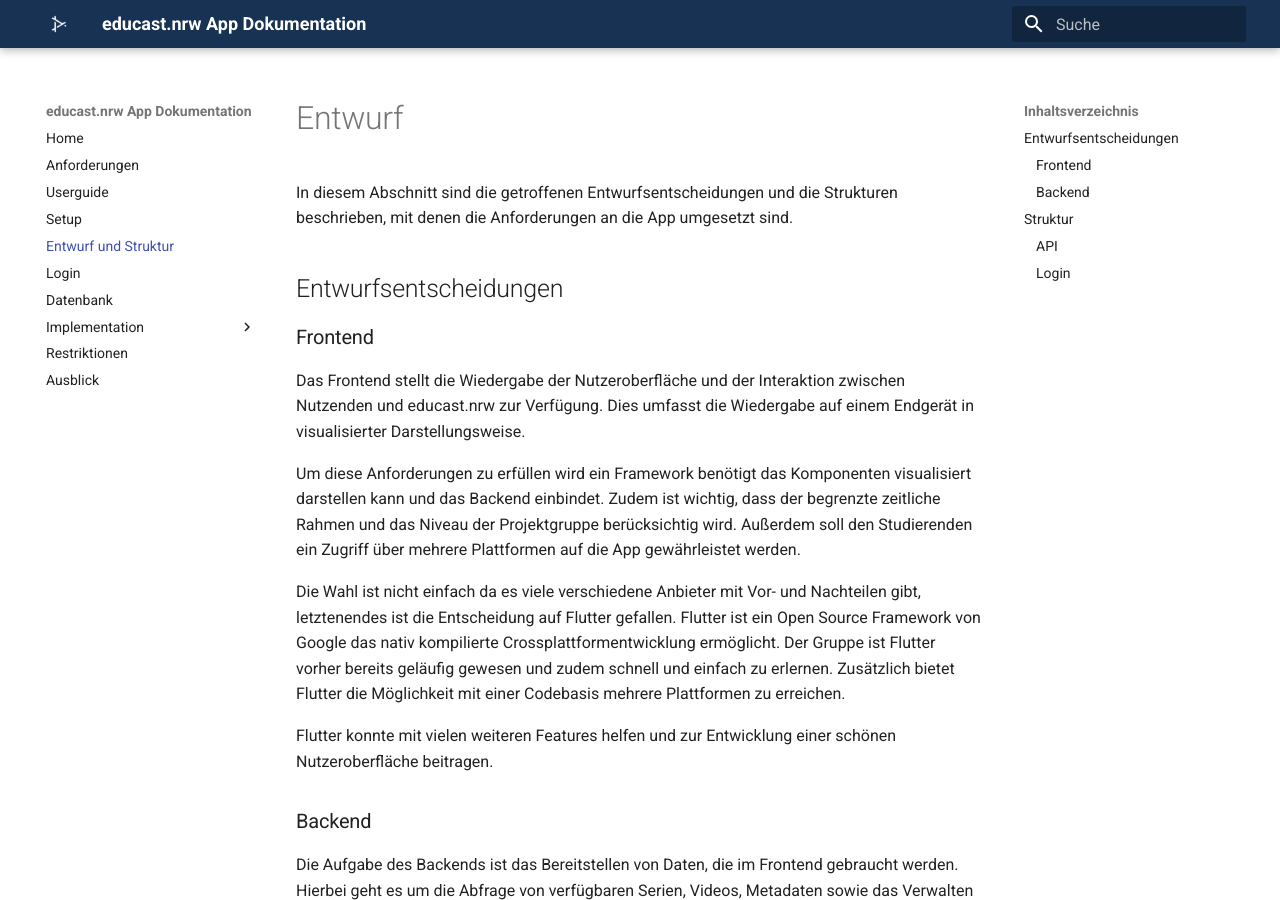
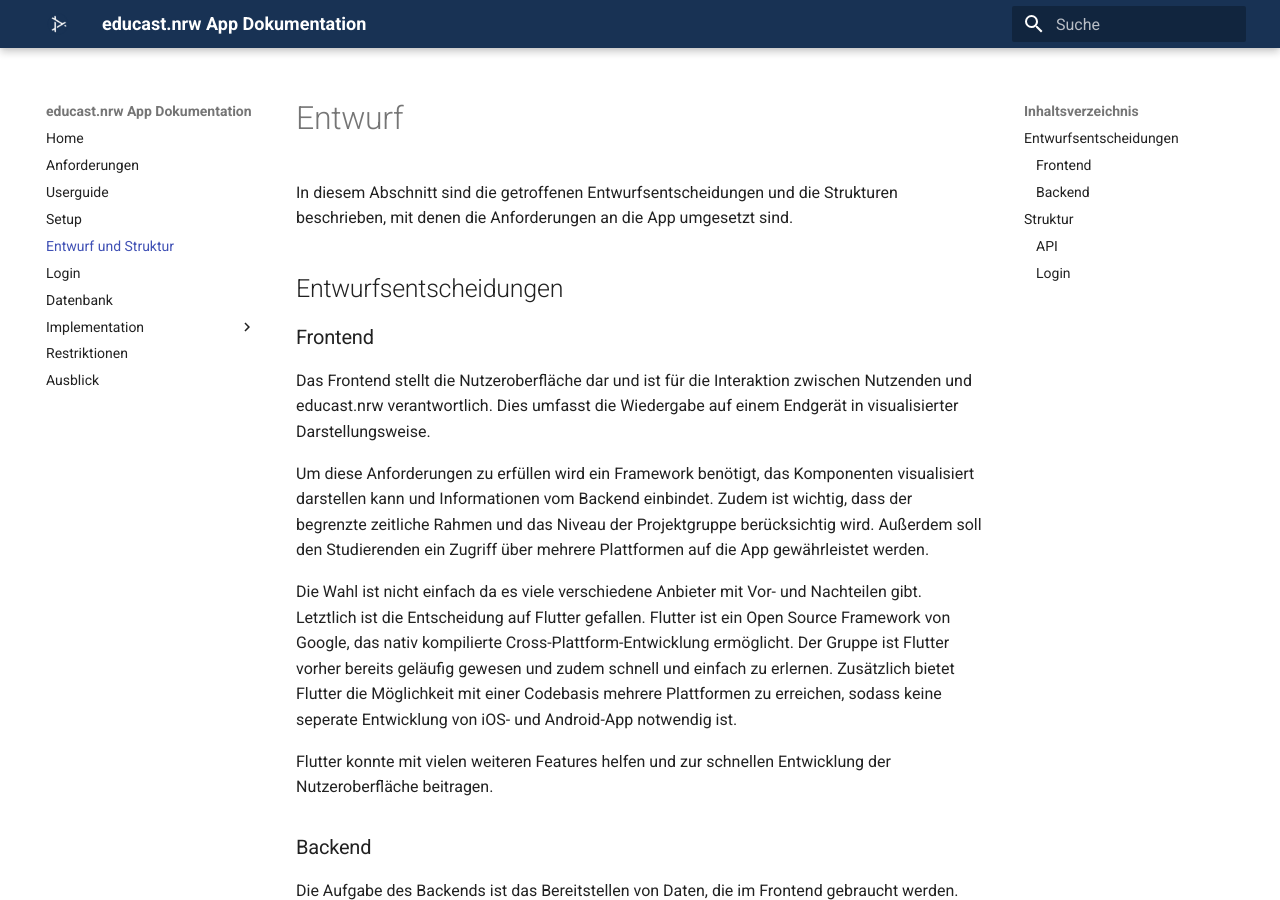
Before and after one commit to educastmobileapp/docs, an MkDocs documentation site: the page built from docs/entwurf.md, in a window 1280 px wide and 900 px high. Built offline with MkDocs 1.6.1 and Material for MkDocs 9.7.7, drawn with Linux system fonts in a browser that asks for light colours.

Commit message:
corrections

```diff
--- a/docs/entwurf.md
+++ b/docs/entwurf.md
@@ -6,15 +6,15 @@ In diesem Abschnitt sind die getroffenen Entwurfsentscheidungen und die Struktur
 
 ### Frontend
 
-Das Frontend stellt die Wiedergabe der Nutzeroberfläche und der Interaktion zwischen Nutzenden und educast.nrw zur Verfügung. Dies umfasst die Wiedergabe auf einem Endgerät in visualisierter Darstellungsweise.
+Das Frontend stellt die Nutzeroberfläche dar und ist für die Interaktion zwischen Nutzenden und educast.nrw verantwortlich. Dies umfasst die Wiedergabe auf einem Endgerät in visualisierter Darstellungsweise.
 
-Um diese Anforderungen zu erfüllen wird ein Framework benötigt das Komponenten visualisiert darstellen kann und das Backend einbindet. Zudem ist wichtig, dass der begrenzte zeitliche Rahmen und das Niveau der Projektgruppe berücksichtig wird. Außerdem soll den Studierenden ein Zugriff über mehrere Plattformen auf die App gewährleistet werden.
+Um diese Anforderungen zu erfüllen wird ein Framework benötigt, das Komponenten visualisiert darstellen kann und Informationen vom Backend einbindet. Zudem ist wichtig, dass der begrenzte zeitliche Rahmen und das Niveau der Projektgruppe berücksichtig wird. Außerdem soll den Studierenden ein Zugriff über mehrere Plattformen auf die App gewährleistet werden.
 
-Die Wahl ist nicht einfach da es viele verschiedene Anbieter mit Vor- und Nachteilen gibt, letztenendes ist die Entscheidung auf Flutter gefallen.
-Flutter ist ein Open Source Framework von Google das nativ kompilierte Crossplattformentwicklung ermöglicht.
-Der Gruppe ist Flutter vorher bereits geläufig gewesen und zudem schnell und einfach zu erlernen. Zusätzlich bietet Flutter die Möglichkeit mit einer Codebasis mehrere Plattformen zu erreichen.
+Die Wahl ist nicht einfach da es viele verschiedene Anbieter mit Vor- und Nachteilen gibt. Letztlich ist die Entscheidung auf Flutter gefallen.
+Flutter ist ein Open Source Framework von Google, das nativ kompilierte Cross-Plattform-Entwicklung ermöglicht.
+Der Gruppe ist Flutter vorher bereits geläufig gewesen und zudem schnell und einfach zu erlernen. Zusätzlich bietet Flutter die Möglichkeit mit einer Codebasis mehrere Plattformen zu erreichen, sodass keine seperate Entwicklung von iOS- und Android-App notwendig ist.
 
-Flutter konnte mit vielen weiteren Features helfen und zur Entwicklung einer schönen Nutzeroberfläche beitragen.
+Flutter konnte mit vielen weiteren Features helfen und zur schnellen Entwicklung der Nutzeroberfläche beitragen.
 
 ### Backend
 Die Aufgabe des Backends ist das Bereitstellen von Daten, die im Frontend gebraucht werden. Hierbei geht es um die Abfrage von verfügbaren Serien, Videos, Metadaten sowie das Verwalten von Abonnements.
```
